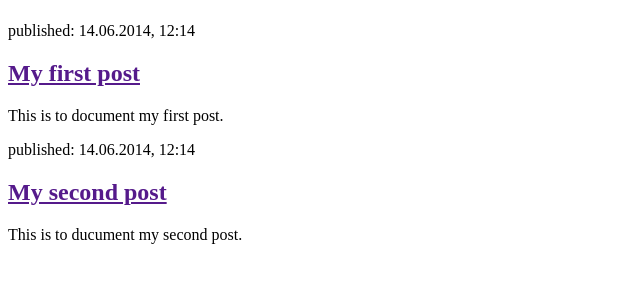
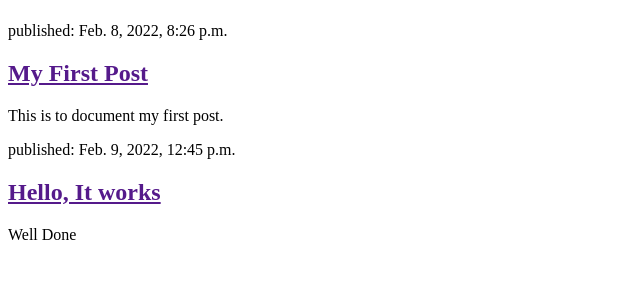
Before and after one commit to RedQuack/My-First-Blog, a Django app: page / in a window 1280 px wide. Shown: the part 58-358 px from the top of the page, without its empty margins (0-640 px from the left). Run offline with Django 3.2, Linux system fonts and the light colour scheme; data comes from the database, SQL or seed files in the repository; both versions use the stored data as it was after the commit.

Commit message:
Modified templates to display posts from database.

```diff
--- a/blog/templates/blog/post_list.html
+++ b/blog/templates/blog/post_list.html
@@ -7,17 +7,13 @@
         <header>
             <h1><a href="/">Django Girls Blog</a></h1>
         </header>
+        {% for post in posts %}
+            <article>
+                <time>published: {{ post.published_date }}</time>
+                <h2><a href="">{{ post.title }}</a></h2>
+                <p>{{ post.text|linebreaksbr }}</p>
+            </article>
+        {% endfor %}
 
-        <article>
-            <time>published: 14.06.2014, 12:14</time>
-            <h2><a href="">My first post</a></h2>
-            <p>This is to document my first post.</p>
-        </article>
-
-        <article>
-            <time>published: 14.06.2014, 12:14</time>
-            <h2><a href="">My second post</a></h2>
-            <p>This is to ducument my second post.</p>
-        </article>
     </body>
 </html>
--- a/blog/views.py
+++ b/blog/views.py
@@ -1,5 +1,12 @@
-from django.shortcuts import render
-
 # Create your views here.
 def post_list(request):
     return render(request, 'blog/post_list.html', {})
+
+
+from django.shortcuts import render
+from django.utils import timezone
+from .models import Post
+
+def post_list(request):
+    posts = Post.objects.filter(published_date__lte=timezone.now()).order_by('published_date')
+    return render(request, 'blog/post_list.html', {'posts': posts})
```
Also changed, not shown: db.sqlite3.
